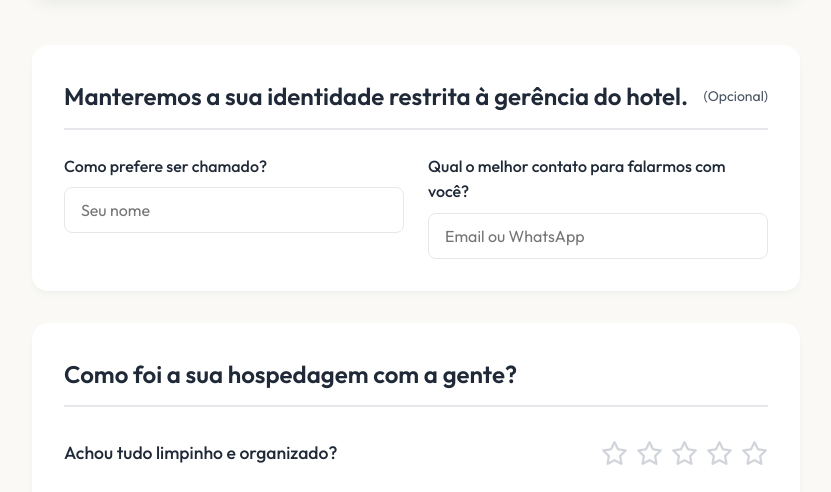
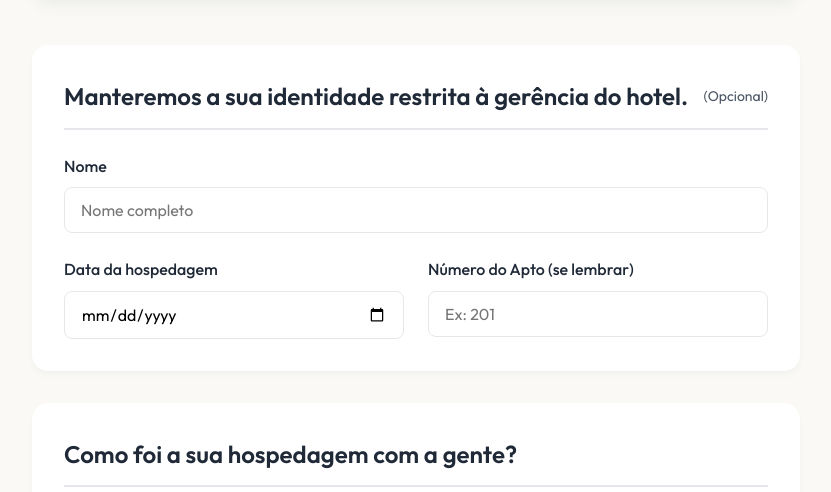
Before and after one commit to geraldo-solar/pesquisadesatisfacao, a website: page index.html in a window 1280 px wide. Shown: the part 304-796 px from the top of the page, without its empty margins (224-1055 px from the left). Drawn offline with Linux system fonts and the light colour scheme.

Commit message:
Update identification fields to Name, Date, Apt

```diff
--- a/index.html
+++ b/index.html
@@ -35,13 +35,17 @@
                 <h2>Manteremos a sua identidade restrita à gerência do hotel. <span class="optional">(Opcional)</span>
                 </h2>
                 <div class="input-group">
-                    <div class="input-wrapper">
-                        <label for="name">Como prefere ser chamado?</label>
-                        <input type="text" id="name" name="name" placeholder="Seu nome">
+                    <div class="input-wrapper" style="grid-column: 1 / -1;">
+                        <label for="name">Nome</label>
+                        <input type="text" id="name" name="name" placeholder="Nome completo">
                     </div>
                     <div class="input-wrapper">
-                        <label for="contact">Qual o melhor contato para falarmos com você?</label>
-                        <input type="text" id="contact" name="contact" placeholder="Email ou WhatsApp">
+                        <label for="stay-date">Data da hospedagem</label>
+                        <input type="date" id="stay-date" name="stay-date">
+                    </div>
+                    <div class="input-wrapper">
+                        <label for="room-number">Número do Apto <span class="optional">(se lembrar)</span></label>
+                        <input type="text" id="room-number" name="room-number" placeholder="Ex: 201">
                     </div>
                 </div>
             </section>
```
